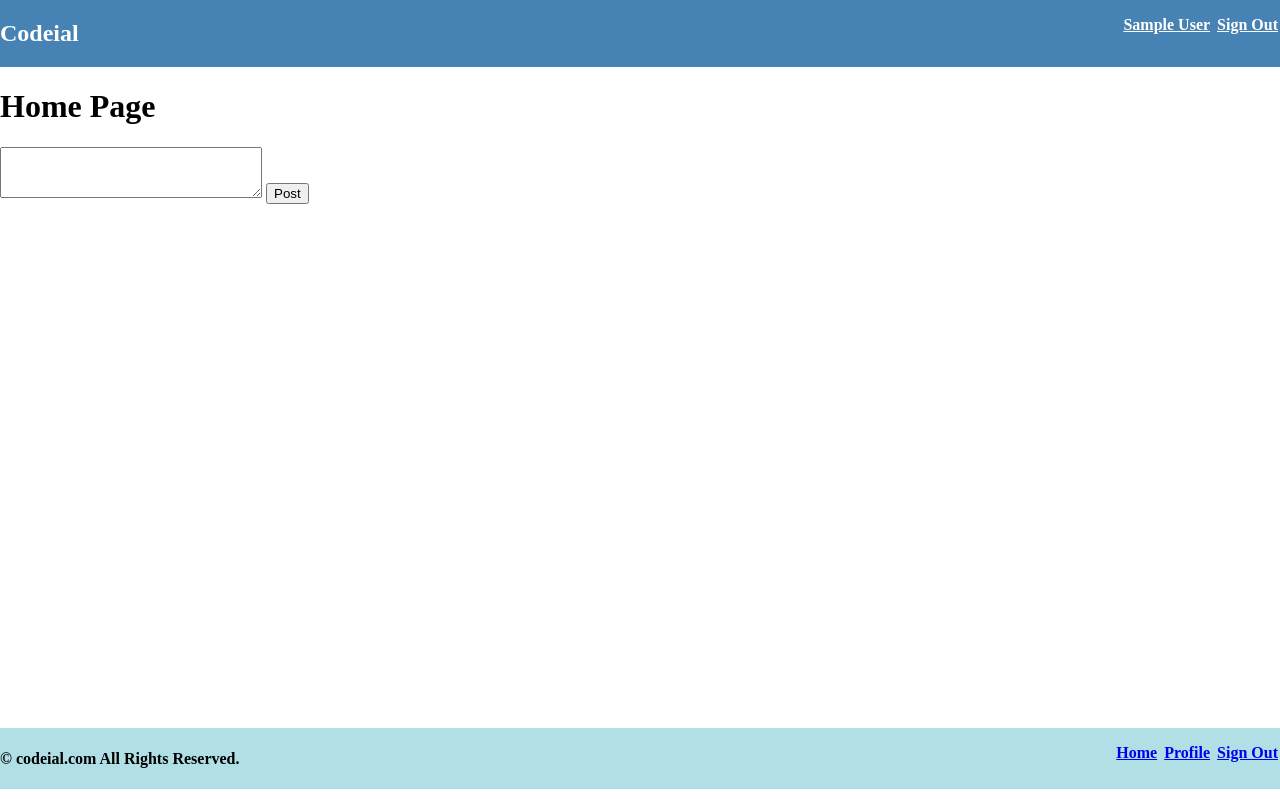
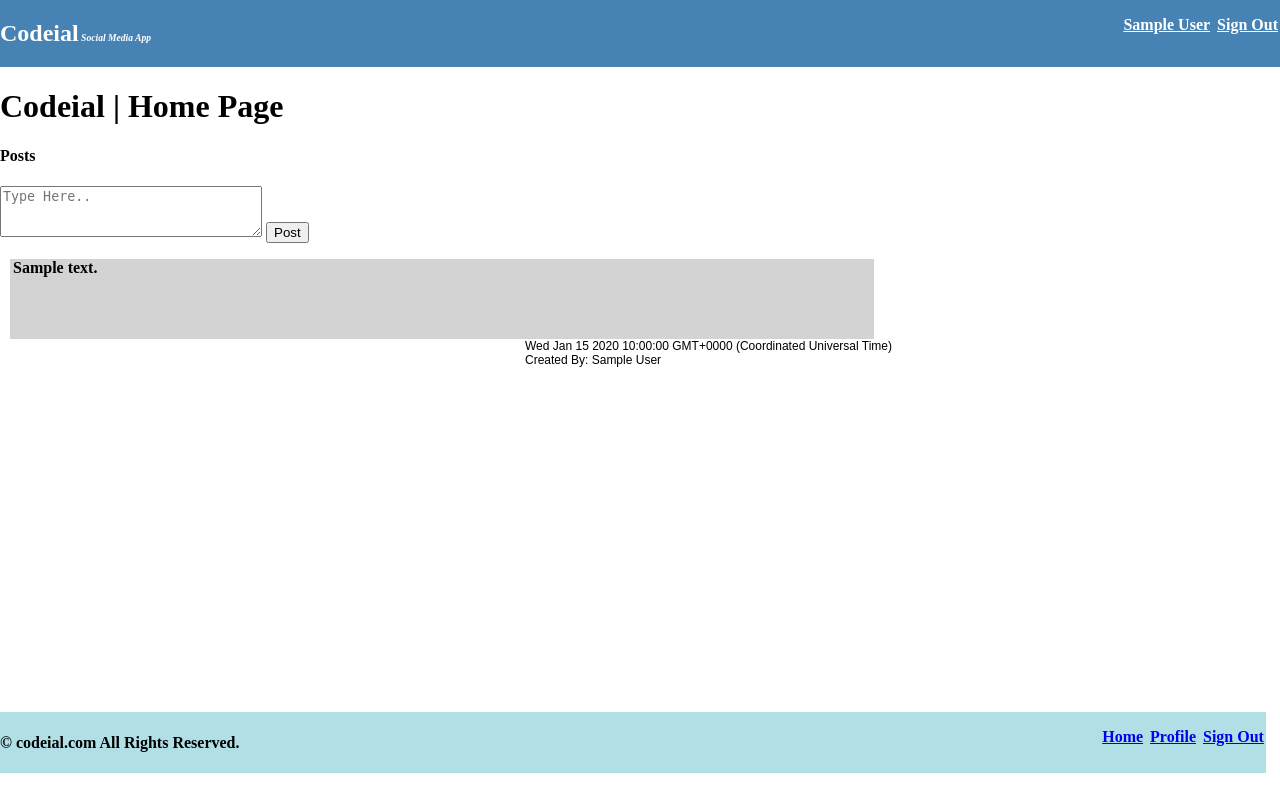
Before and after one commit to Akshay-Git-repo/Social_Media, a Node server app: page / in a window 1280 px wide. Run offline with Node 20, Linux system fonts and the light colour scheme; a user stored in the database is signed in; tables that the repository leaves empty hold one stand-in row (values such as "Sample post"); style sheets or scripts are compiled from the project's sources; some libraries are stand-ins or nearby versions.

Commit message:
Post Viewed on Home Page

```diff
--- a/assets/css/footer.css
+++ b/assets/css/footer.css
@@ -1,3 +1,7 @@
+footer {
+  width: 98.9vw;
+  position: fixed; }
+
 #footer-layout {
   display: flex;
   flex-direction: row;
--- /dev/null
+++ b/assets/css/home.css
@@ -0,0 +1,21 @@
+#all-posts {
+  margin-left: -30px;
+  margin-bottom: 10vh; }
+  #all-posts #posted_content {
+    margin-top: 10px;
+    width: 68%;
+    height: 10vh;
+    background-color: lightgray; }
+  #all-posts #posted_by {
+    margin-left: 40vw;
+    font-weight: lighter;
+    font-family: sans-serif;
+    font-size: 12; }
+  #all-posts li {
+    margin-left: 3px; }
+
+#post_created_time {
+  margin-left: 40vw;
+  font-weight: lighter;
+  font-family: sans-serif;
+  font-size: 12; }
--- a/assets/css/layout.css
+++ b/assets/css/layout.css
@@ -2,4 +2,4 @@ body {
   margin: 0;
   /* text-align: center; */ }
   body #layout-main {
-    height: 80%; }
+    height: 78%; }
--- a/assets/scss/footer.scss
+++ b/assets/scss/footer.scss
@@ -1,5 +1,12 @@
+footer
+{
+    width: 98.9vw;
+    position: fixed;
+
+}
 #footer-layout
 {
+
     display: flex;
     flex-direction: row;
     justify-content: space-between;
--- /dev/null
+++ b/assets/scss/home.scss
@@ -0,0 +1,37 @@
+
+
+#all-posts
+{
+margin-left:-30px;
+margin-bottom:10vh;
+#posted_content
+{
+    margin-top: 10px;
+    width: 68%;
+    height: 10vh;
+    background-color: lightgray;
+
+}
+
+#posted_by
+{
+    margin-left: 40vw;
+    font-weight: lighter;
+    font-family: sans-serif;
+    font-size: min($numbers: 12);
+}
+   li
+   {
+       margin-left: 3px;
+   }
+
+
+}
+
+#post_created_time
+{
+    margin-left: 40vw;
+    font-weight: lighter;
+    font-family: sans-serif;
+    font-size: min($numbers: 12);
+}
--- a/assets/scss/layout.scss
+++ b/assets/scss/layout.scss
@@ -3,6 +3,6 @@ body{
     /* text-align: center; */
     #layout-main
     {
-        height: 80%;
+        height: 78%;
     }
 }
--- a/controllers/home_controller.js
+++ b/controllers/home_controller.js
@@ -1,12 +1,39 @@
+const Post=require("../models/post");
+
 module.exports.home=function(req,res)
 {
 
-    console.log(req.cookies);
-    res.cookie('user_id','aaa');
-    return res.render('home',
+
+    if(req.isAuthenticated())
     {
-        title:'Home Page'
-    });
+
+        Post.find({user:req.user._id},function(err,posts)
+        {
+            if(err)
+            {
+                console.log("Error while finding the Post");
+            }
+            else
+            {
+                console.log(req.cookies);
+                // res.cookie('user_id','aaa');
+                return res.render('home',
+                {
+                    Posts:posts,
+                    title:'Codeial | Home Page',
+                    User:req.user.name
+
+                })
+            }
+        });
+    }
+else
+{
+    return res.render('user_sign_in',
+    {
+        title:"Codeial | Sign In"
+    })
+}
 }
 
 
--- a/controllers/users_controller.js
+++ b/controllers/users_controller.js
@@ -93,7 +93,7 @@ return res.redirect("/");
 
 }
 
-//logout controller
+//logout
 module.exports.destroySession=function(req,res)
 {
 
--- a/routes/post.js
+++ b/routes/post.js
@@ -1,10 +1,10 @@
 const express=require("express");
-
+const passport=require("passport");
 const router=express.Router();
 
 const post_controller=require("../controllers/post_controller");
 
-router.get("/post",post_controller.post);
+router.post("/create",passport.checkAuthentication,post_controller.create);
 
 
 
--- a/views/_header.ejs
+++ b/views/_header.ejs
@@ -2,7 +2,8 @@
 
   <div id="layout-header">
     <div>
-        <h2 style="color: white;">Codeial</h2>
+        <h2 style="color: white; font-weight: bolder;">Codeial<i style="font-size: 0.4em;">&nbsp;Social Media App</i></h2>
+
     </div>
     <div>
         <ul id="header-nav" style="list-style-type:none">
--- a/views/home.ejs
+++ b/views/home.ejs
@@ -1,14 +1,33 @@
+<link rel="stylesheet" href="/css/home.css">
 
-<h1>Home Page</h1>
+<h1><%=locals.title%></h1>
 
 
 <section id="feed-posts">
 
-    <h4><Posts<h4>
-        <form action="" id="new-post-feed" method="POST">
+    <h4>Posts<h4>
+        <form action="/post/create" id="new-post-feed" method="POST">
 
-            <textarea name="content" rows="3" cols="30"></textarea>
+            <textarea name="content" rows="3" cols="30" placeholder="Type Here.."></textarea>
             <input type="submit" value="Post">
 
         </form>
-</section>
+
+
+            <ul id="all-posts" style="list-style-type:none;">
+                <% Posts.forEach(function(posted_data) { %>
+                    <div id="posted_content">
+                        <li><%= posted_data.content %> </li>
+                    </div>
+                    <div id="post_created_time">
+                        <li><%= posted_data.createdAt %></li>
+                    </div>
+                    <div id="posted_by">
+                        <li>Created By: <%= locals.User%> </li>
+                    </div>
+                <% }); %>
+
+
+            </ul>
+
+    </section>
```
Also changed, not shown: controllers/post_controller.js (+23 -3 lines), models/post.js (+7 -5 lines).
